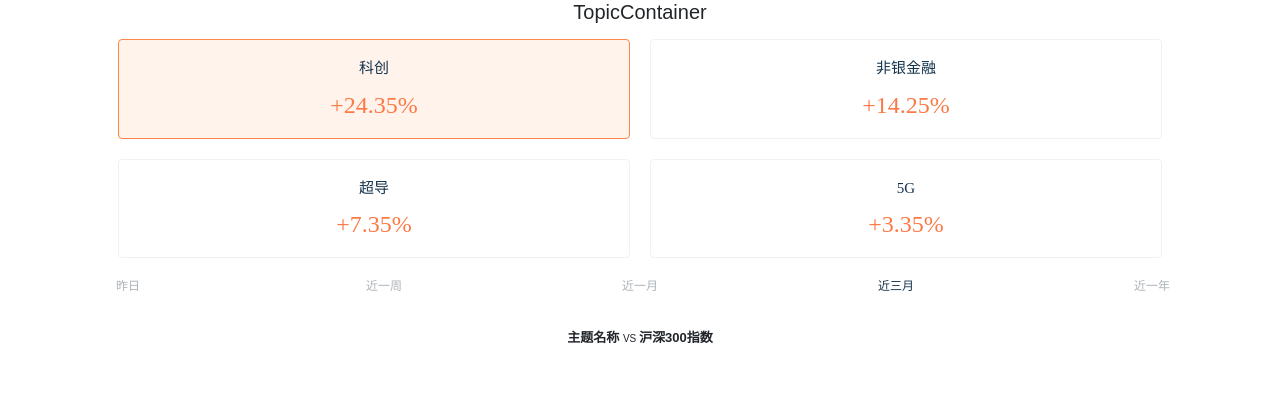
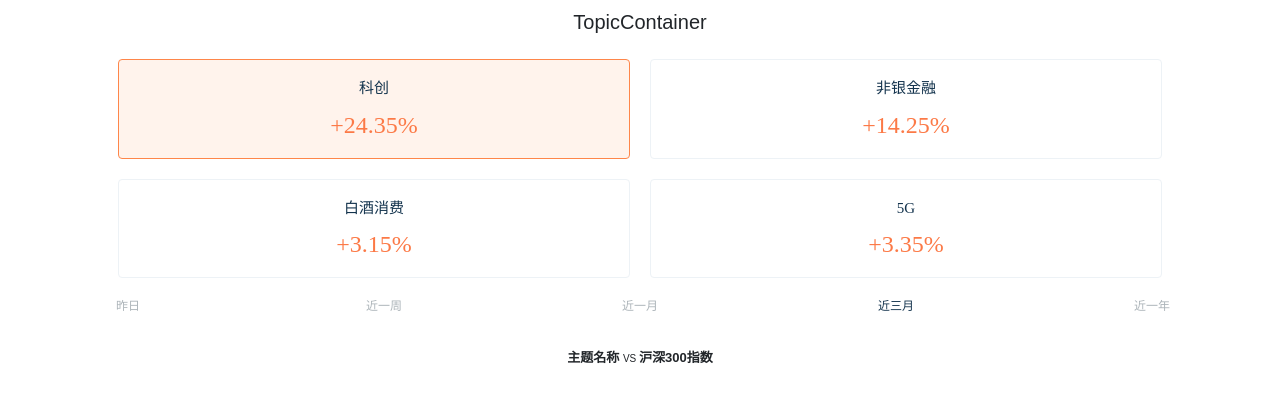
Before and after one commit to blade-demon/react-components-communication, a React (Create React App) app: page / in a window 1280 px wide. Shown: the top 402 px of the page. Built offline with nearby package versions, Linux system fonts and the light colour scheme.

Commit message:
commit files

```diff
--- a/src/components/App.js
+++ b/src/components/App.js
@@ -2,15 +2,17 @@ import React from "react";
 import TabWrapper from "./TabWrapper/TabWrapper";
 import Footer from "./Footer/Footer";
 
+// 新建EventEmitter
+import EventEmitter from "eventemitter3";
 class App extends React.Component {
   render() {
     return (
-      <div className="App">
+      <div className='App'>
         <TabWrapper />
         <Footer />
       </div>
     );
   }
 }
-
+export const EE = new EventEmitter();
 export default App;
--- a/src/components/TabWrapper/TabWrapper.js
+++ b/src/components/TabWrapper/TabWrapper.js
@@ -15,8 +15,7 @@ class TabWrapper extends Component {
           data: "+4.25%"
         },
         { title: "白酒消费", data: "+3.35%" },
-        { title: "5G", data: "+1.35%" },
-        { title: "超导", data: "+2.35%" }
+        { title: "5G", data: "+1.35%" }
       ],
       [
         {
@@ -28,8 +27,7 @@ class TabWrapper extends Component {
           data: "+14.25%"
         },
         { title: "白酒消费", data: "+3.35%" },
-        { title: "5G", data: "+10.35%" },
-        { title: "超导", data: "+2.35%" }
+        { title: "5G", data: "+10.35%" }
       ],
       [
         {
@@ -41,8 +39,7 @@ class TabWrapper extends Component {
           data: "+4.25%"
         },
         { title: "白酒消费", data: "+9.35%" },
-        { title: "5G", data: "+1.35%" },
-        { title: "超导", data: "+2.35%" }
+        { title: "5G", data: "+1.35%" }
       ],
       [
         {
@@ -54,8 +51,7 @@ class TabWrapper extends Component {
           data: "+14.25%"
         },
         { title: "白酒消费", data: "+3.15%" },
-        { title: "5G", data: "+3.35%" },
-        { title: "超导", data: "+7.35%" }
+        { title: "5G", data: "+3.35%" }
       ],
       [
         {
@@ -67,27 +63,29 @@ class TabWrapper extends Component {
           data: "+4.25%"
         },
         { title: "白酒消费", data: "+6.35%" },
-        { title: "5G", data: "+1.35%" },
-        { title: "超导", data: "+5.35%" }
+        { title: "5G", data: "+1.35%" }
       ]
     ];
     this.state = {
       topicArray,
-      current: 3,
-      list: topicArray[3]
-        .sort(
-          (b, a) =>
-            +a.data.slice(1).replace("%", "") -
-            +b.data.slice(1).replace("%", "")
-        )
-        .filter((item, index) => index < 4)
+      tabIndex: 3,
+      list: topicArray[3],
+      intervalArray: [
+        { key: "yesterday", data: "昨日" },
+        { key: "1_week", data: "近一周" },
+        { key: "1_month", data: "近一月" },
+        { key: "3_month", data: "近三月" },
+        { key: "1_year", data: "近一年" }
+      ]
     };
+
+    this.handleClick = this.handleClick.bind(this);
   }
 
-  handleClick = index => {
-    if (index - this.state.current) {
+  handleClick(tabIndex) {
+    if (tabIndex - this.state.tabIndex) {
       let list = [];
-      switch (index) {
+      switch (tabIndex) {
         case 0:
           list = this.state.topicArray[0];
           break;
@@ -105,34 +103,18 @@ class TabWrapper extends Component {
           break;
       }
 
-      // this.props.setTopicName(
-      //   list.sort(
-      //     (b, a) =>
-      //       +a.data.slice(1).replace("%", "") -
-      //       +b.data.slice(1).replace("%", "")
-      //   )[0].title
-      // );
-
-      this.setState({
-        current: index,
-        list: list
-          .sort(
-            (b, a) =>
-              +a.data.slice(1).replace("%", "") -
-              +b.data.slice(1).replace("%", "")
-          )
-          .filter((item, index) => index < 4)
-      });
+      this.setState({ tabIndex, list });
     }
-  };
+  }
 
   render() {
-    const props = {
+    const config = {
       list: this.state.list,
-      current: this.state.current,
+      tabIndex: this.state.tabIndex,
+      intervalArray: this.state.intervalArray,
       handleClick: this.handleClick
     };
-    return <TopicContainer {...props} />;
+    return <TopicContainer {...config} />;
   }
 }
 
--- a/src/components/TopicContainer/TopicContainer.css
+++ b/src/components/TopicContainer/TopicContainer.css
@@ -1,3 +1,7 @@
+.TopicContainer__Header {
+  padding: 1rem;
+}
+
 .TopicContainer__Body {
   background: #fff;
 }
--- a/src/components/TopicContainer/TopicContainer.js
+++ b/src/components/TopicContainer/TopicContainer.js
@@ -4,65 +4,27 @@ import "./TopicContainer.css";
 
 class TopicContainer extends Component {
   render() {
-    const { list, current } = this.props;
+    const { intervalArray, handleClick } = this.props;
     return (
       <div>
-        <h2 className="TopicContainer__Head">TopicContainer</h2>
-        <div className="TopicContainer__Body">
-          <TopicList list={list} tabIndex={current} />
+        <h2 className='TopicContainer__Header'>TopicContainer</h2>
+        <div className='TopicContainer__Body'>
+          <TopicList {...this.props} />
         </div>
-        <div className="TopicContainer__Footer">
-          <span>
-            <input
-              name="date"
-              id="yesterday"
-              type="radio"
-              value="yesterday"
-              onChange={() => this.props.handleClick(0)}
-            />
-            <label htmlFor="yesterday">昨日</label>
-          </span>
-          <span>
-            <input
-              name="date"
-              id="week"
-              type="radio"
-              value="week"
-              onChange={() => this.props.handleClick(1)}
-            />
-            <label htmlFor="week">近一周</label>
-          </span>
-          <span>
-            <input
-              name="date"
-              id="month_1"
-              type="radio"
-              value="month_1"
-              onChange={() => this.props.handleClick(2)}
-            />
-            <label htmlFor="month_1">近一月</label>
-          </span>
-          <span>
-            <input
-              defaultChecked
-              name="date"
-              id="month_3"
-              type="radio"
-              value="month_3"
-              onChange={() => this.props.handleClick(3)}
-            />
-            <label htmlFor="month_3">近三月</label>
-          </span>
-          <span>
-            <input
-              name="date"
-              id="year_1"
-              type="radio"
-              value="year_1"
-              onChange={() => this.props.handleClick(4)}
-            />
-            <label htmlFor="year_1">近一年</label>
-          </span>
+        <div className='TopicContainer__Footer'>
+          {intervalArray.map((item, index) => (
+            <span key={index}>
+              <input
+                name='date'
+                id={item.key}
+                type='radio'
+                value={item.data}
+                defaultChecked={index === 3 ? true : false}
+                onChange={() => handleClick(index)}
+              />
+              <label htmlFor={item.key}>{item.data}</label>
+            </span>
+          ))}
         </div>
       </div>
     );
```
